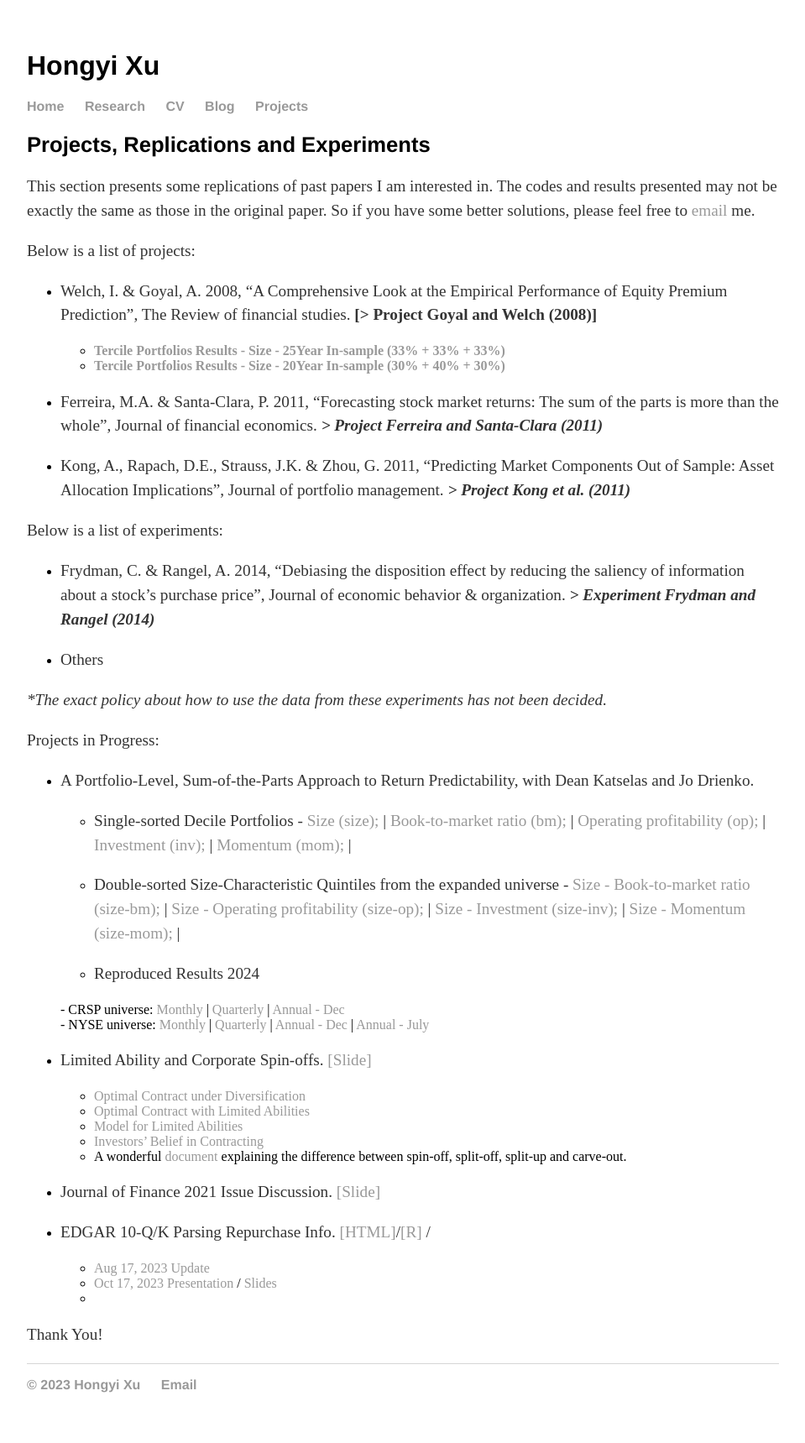
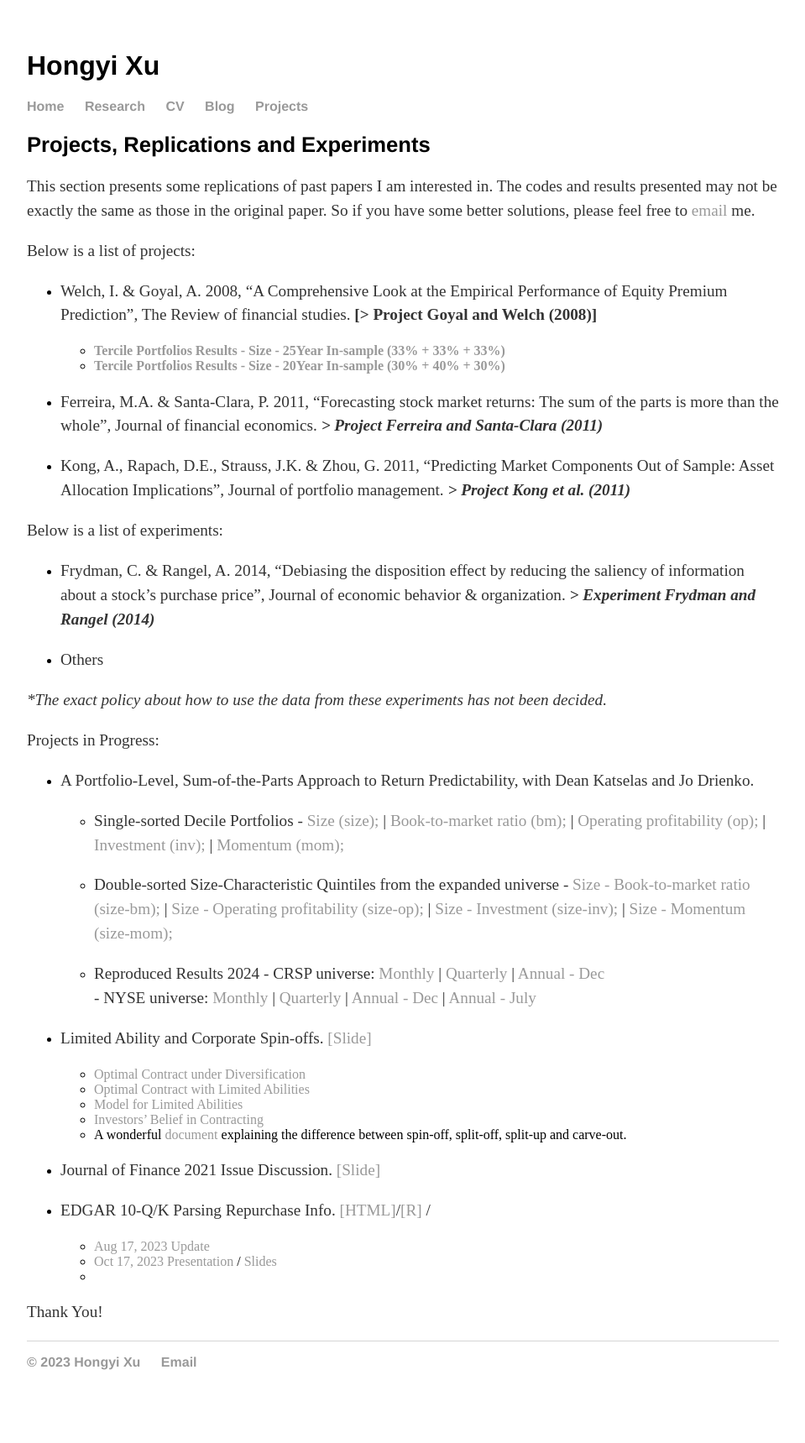
Before and after one commit to hongyileoxu/hongyileoxu.github.io, a Jekyll site: the page built from projects/index.md, in a window 1280 px wide. Shown: the whole page at 84% size, without its empty margins (160-1119 px from the left). Built offline with Jekyll 4.4.1, drawn with Linux system fonts in a browser that asks for light colours; after the commit the page ends 1692 px from its top, so only the background shows below that.

Commit message:
Update index.md

```diff
--- a/projects/index.md
+++ b/projects/index.md
@@ -29,13 +29,12 @@
 - A Portfolio-Level, Sum-of-the-Parts Approach to Return Predictability, with Dean Katselas and Jo Drienko.
 
     - Single-sorted Decile Portfolios
-    	- [Size (size);](https://hongyileoxu.github.io/research/Xu_et_al_2022/Deciles/Xu_2022_v4.1_Deciles_Size.html) | [Book-to-market ratio (bm);](https://hongyileoxu.github.io/research/Xu_et_al_2022/Deciles/Xu_2022_v4.1_Deciles_bm.html) | [Operating profitability (op);](https://hongyileoxu.github.io/research/Xu_et_al_2022/Deciles/Xu_2022_v4.1_Deciles_op.html) | [Investment (inv);](https://hongyileoxu.github.io/research/Xu_et_al_2022/Deciles/Xu_2022_v4.1_Deciles_Inv.html) | [Momentum (mom);](https://hongyileoxu.github.io/research/Xu_et_al_2022/Deciles/Xu_2022_v4.1_Deciles_mom.html) |
+    	- [Size (size);](https://hongyileoxu.github.io/research/Xu_et_al_2022/Deciles/Xu_2022_v4.1_Deciles_Size.html) | [Book-to-market ratio (bm);](https://hongyileoxu.github.io/research/Xu_et_al_2022/Deciles/Xu_2022_v4.1_Deciles_bm.html) | [Operating profitability (op);](https://hongyileoxu.github.io/research/Xu_et_al_2022/Deciles/Xu_2022_v4.1_Deciles_op.html) | [Investment (inv);](https://hongyileoxu.github.io/research/Xu_et_al_2022/Deciles/Xu_2022_v4.1_Deciles_Inv.html) | [Momentum (mom);](https://hongyileoxu.github.io/research/Xu_et_al_2022/Deciles/Xu_2022_v4.1_Deciles_mom.html)
 
     - Double-sorted Size-Characteristic Quintiles from the expanded universe
-    	- [Size - Book-to-market ratio (size-bm);](https://hongyileoxu.github.io/research/Xu_et_al_2022/DoubleQuintiles/Xu_2022_v4.1_DoubleQuintiles_size_bm3.html) | [Size - Operating profitability (size-op);](https://hongyileoxu.github.io/research/Xu_et_al_2022/DoubleQuintiles/Xu_2022_v4.1_DoubleQuintiles_size_op3.html) | [Size - Investment (size-inv);](https://hongyileoxu.github.io/research/Xu_et_al_2022/DoubleQuintiles/Xu_2022_v4.1_DoubleQuintiles_size_inv3.html) | [Size - Momentum (size-mom);](https://hongyileoxu.github.io/research/Xu_et_al_2022/DoubleQuintiles/Xu_2022_v4.1_DoubleQuintiles_size_mom3.html) |
+    	- [Size - Book-to-market ratio (size-bm);](https://hongyileoxu.github.io/research/Xu_et_al_2022/DoubleQuintiles/Xu_2022_v4.1_DoubleQuintiles_size_bm3.html) | [Size - Operating profitability (size-op);](https://hongyileoxu.github.io/research/Xu_et_al_2022/DoubleQuintiles/Xu_2022_v4.1_DoubleQuintiles_size_op3.html) | [Size - Investment (size-inv);](https://hongyileoxu.github.io/research/Xu_et_al_2022/DoubleQuintiles/Xu_2022_v4.1_DoubleQuintiles_size_inv3.html) | [Size - Momentum (size-mom);](https://hongyileoxu.github.io/research/Xu_et_al_2022/DoubleQuintiles/Xu_2022_v4.1_DoubleQuintiles_size_mom3.html)
 
     - Reproduced Results 2024
-
     	- CRSP universe: [Monthly](https://hongyileoxu.github.io/research/Xu_et_al_2022/CRSP_2024/Xu_2023_v4.4_AllfirmsPorts_reproduced_monthly.html) | [Quarterly](https://hongyileoxu.github.io/research/Xu_et_al_2022/CRSP_2024/Xu_2023_v4.3_AllfirmsPorts_reproduced_quarterly.html) | [Annual - Dec](https://hongyileoxu.github.io/research/Xu_et_al_2022/CRSP_2024/Xu_2023_v4.4_AllfirmsPorts_reproduced_annual.html)
      	- NYSE universe: [Monthly](https://hongyileoxu.github.io/research/Xu_et_al_2022/NYSE_2024/Xu_2023_v4.4_NYSE_reproduced_monthly.html) | [Quarterly](https://hongyileoxu.github.io/research/Xu_et_al_2022/NYSE_2024/Xu_2023_v4.4_NYSE_reproduced_quarterly.html) | [Annual - Dec](https://hongyileoxu.github.io/research/Xu_et_al_2022/NYSE_2024/Xu_2023_v4.4_NYSE_reproduced_annualDec.html) | [Annual - July](https://hongyileoxu.github.io/research/Xu_et_al_2022/NYSE_2024/Xu_2023_v4.4_NYSE_reproduced_annualJuly.html)
 
```
